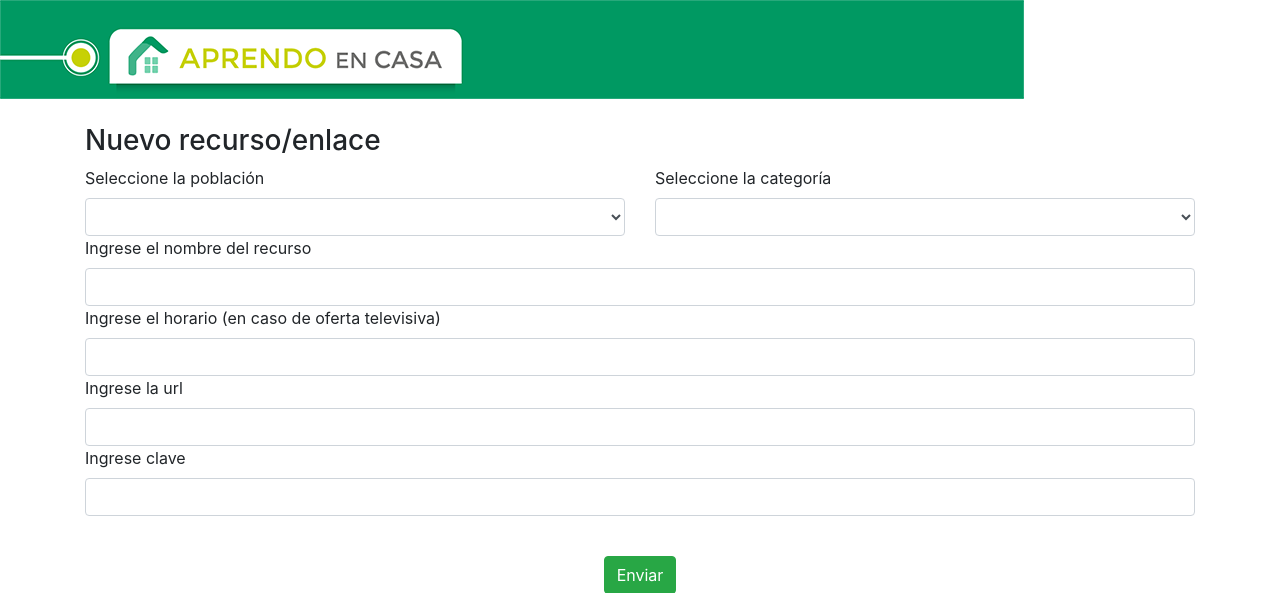
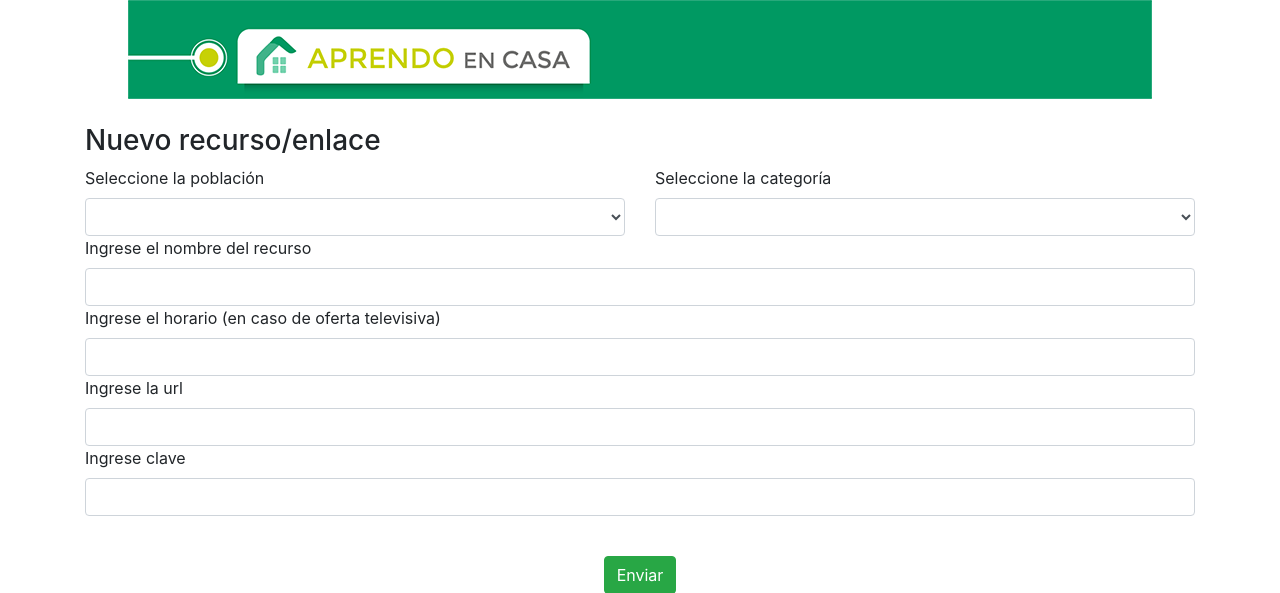
Before and after one commit to producciongespro/Aprendo-en-casa, a PHP site: page / in a window 1280 px wide. Shown: the top 593 px of the page. Run offline with PHP 8.4, Linux system fonts and the light colour scheme; data comes from the database, SQL or seed files in the repository.

Commit message:
Formato banner

```diff
--- a/admin/index.php
+++ b/admin/index.php
@@ -19,7 +19,12 @@
 </head>
 
 <body>
-    <img src="img/encabezado_ch_aprendoencasa.png" alt="">
+    <div class="row text-center">
+        <div class="col-sm-12">
+             <img class="img img-fluid" src="img/encabezado_ch_aprendoencasa.png" alt="">
+        </div>
+    </div>
+
     <section style="margin-top: 25px;">
         <div class="container" id="contenedor">
             <h3>Nuevo recurso/enlace</h3>
```
